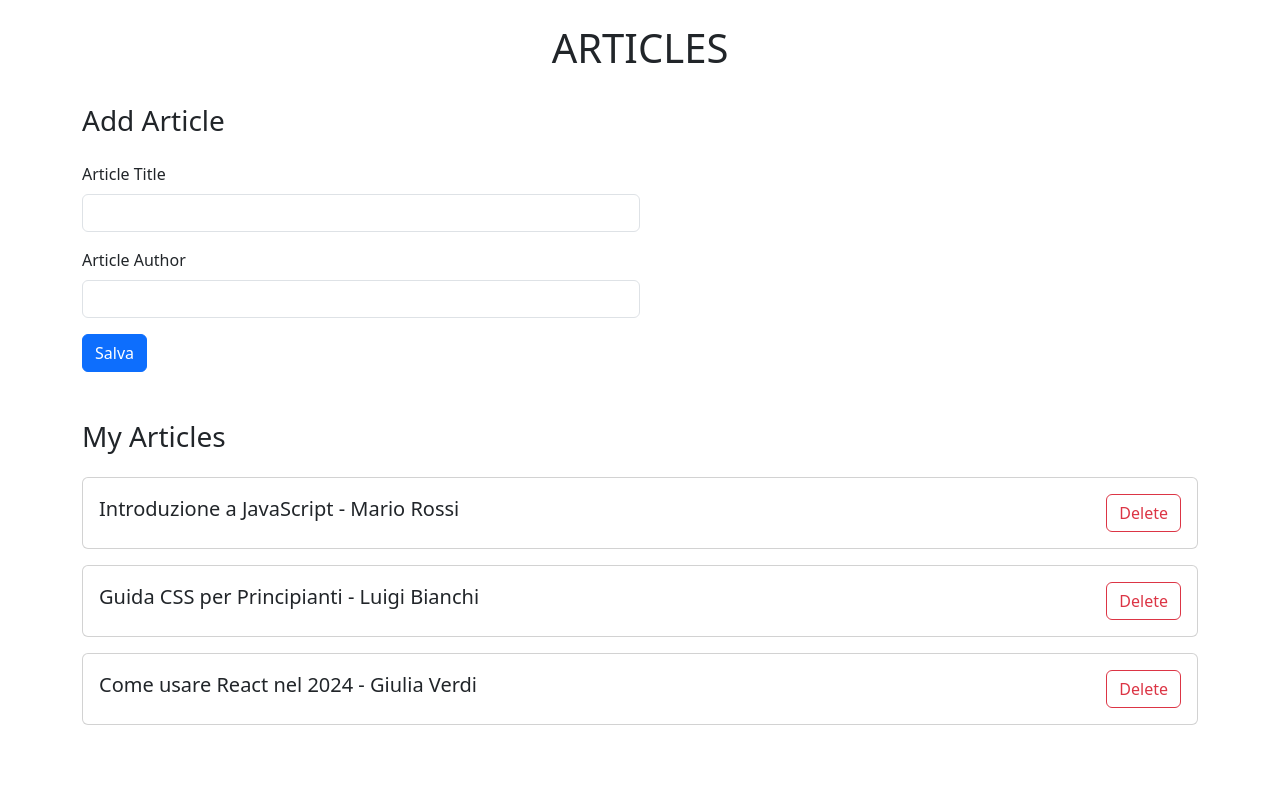
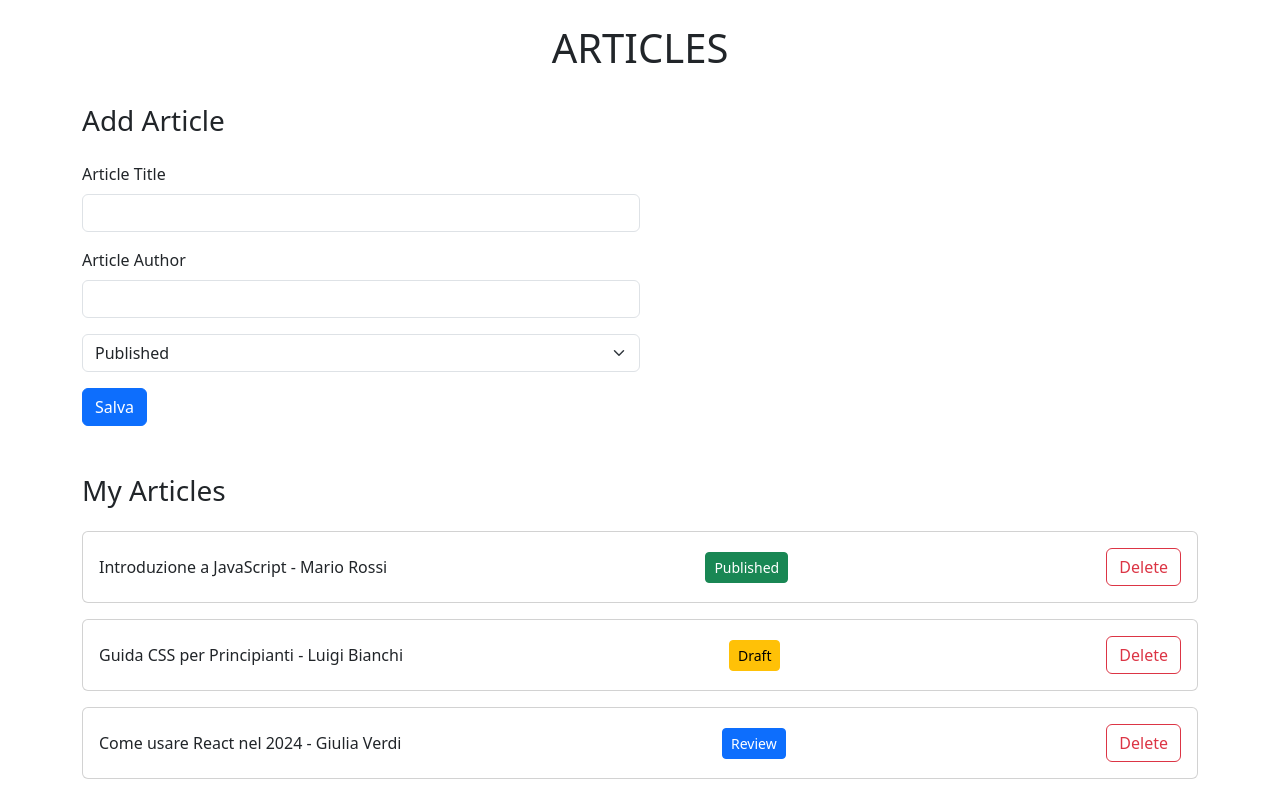
Before and after one commit to federicascognamiglio/react-form, a React (Vite) app: page / in a window 1280 px wide. Built offline with nearby package versions, Linux system fonts and the light colour scheme.

Commit message:
feat: article state wip

```diff
--- a/src/components/AppArticles.jsx
+++ b/src/components/AppArticles.jsx
@@ -7,7 +7,20 @@ function AppArticles() {
     const [newTitle, setTitle] = useState("");
     // Article Author
     const [newAuthor, setAuthor] = useState("");
+    // Article State
+    const [newState, setState] = useState("");
 
+    const checkStateClass = (selectedValue) => {
+        let stateClass;
+        if (selectedValue === "Published") {
+            stateClass = "btn-success"
+        } else if (selectedValue === "Draft") {
+            stateClass = "btn-warning"
+        } else {
+            stateClass = "btn-primary"
+        }
+        return stateClass;
+    }
 
     // Valori per form
     const [articlesList, setArticlesList] = useState(articles);
@@ -44,6 +57,13 @@ function AppArticles() {
                         <label htmlFor="articleAuthor" className='form-label'>Article Author</label>
                         <input className='form-control' value={newAuthor} onChange={(event) => setAuthor(event.target.value)} type="text" id='articleAuthor' />
                     </div>
+                    <div className="w-50 mt-3">
+                        <select onChange={(event) => setState(event.target.value)} className="form-select" aria-label="Article State">
+                            <option value="Published">Published</option>
+                            <option value="Draft">Draft</option>
+                            <option value="Review">Review</option>
+                        </select>
+                    </div>
                     <button type='submit' className="btn btn-primary mt-3">Salva</button>
                 </form>
             </section>
@@ -55,7 +75,8 @@ function AppArticles() {
                     <div key={curArticle.id} className="mb-3">
                         <div className="card">
                             <div className="card-body d-flex justify-content-between align-items-center">
-                                <h5 className="card-title">{curArticle.title} - {curArticle.author}</h5>
+                                <h6 className='m-0'>{curArticle.title} - {curArticle.author}</h6>
+                                <span className={`btn btn-sm ${checkStateClass(curArticle.state)}`}>{curArticle.state}</span>
                                 <button onClick={() => handleDelete(curArticle)} className='btn btn-outline-danger'>Delete</button>
                             </div>
                         </div>
--- a/src/data/articles.js
+++ b/src/data/articles.js
@@ -3,19 +3,19 @@ const articles = [
         id: 1,
         title: "Introduzione a JavaScript",
         author: "Mario Rossi",
-        state: "published"
+        state: "Published"
     },
     {
         id: 2,
         title: "Guida CSS per Principianti",
         author: "Luigi Bianchi",
-        state: "draft"
+        state: "Draft"
     },
     {
         id: 3,
         title: "Come usare React nel 2024",
         author: "Giulia Verdi",
-        state: "review"
+        state: "Review"
     }
 ];
 
```
